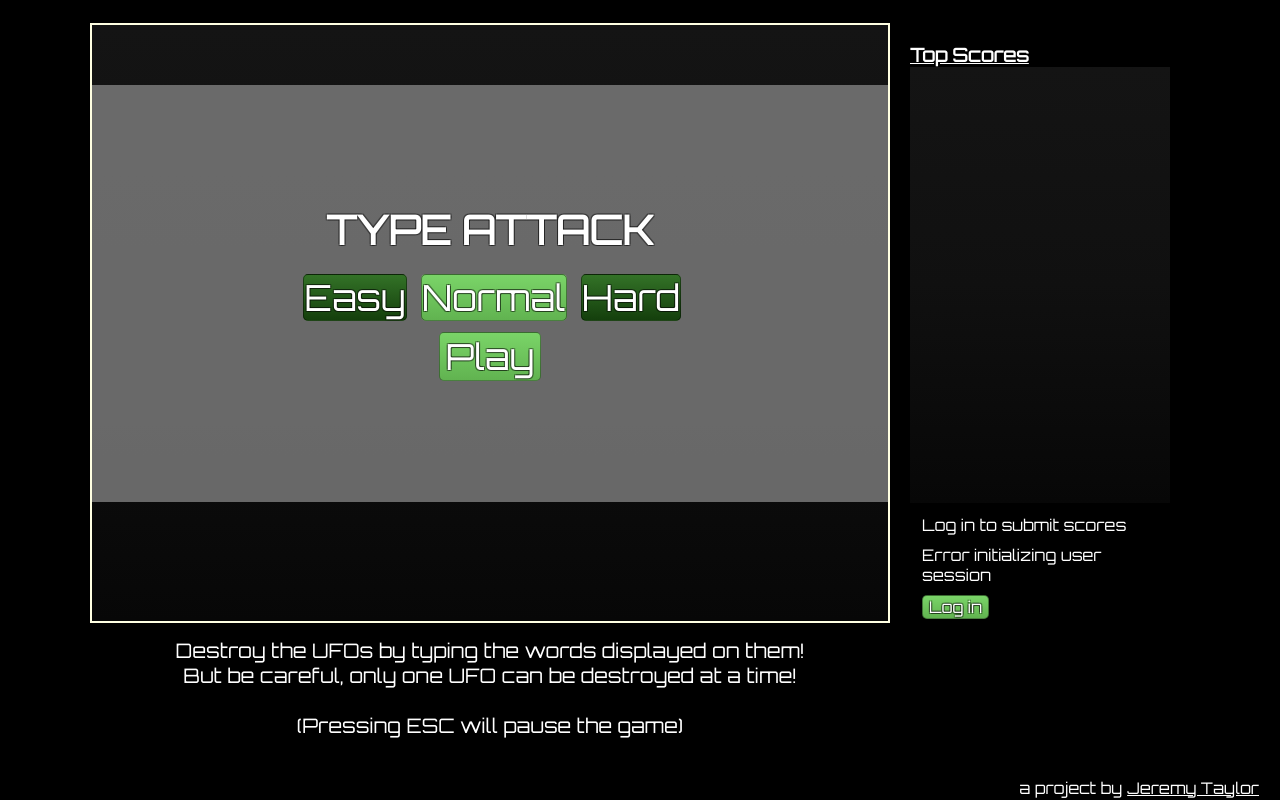
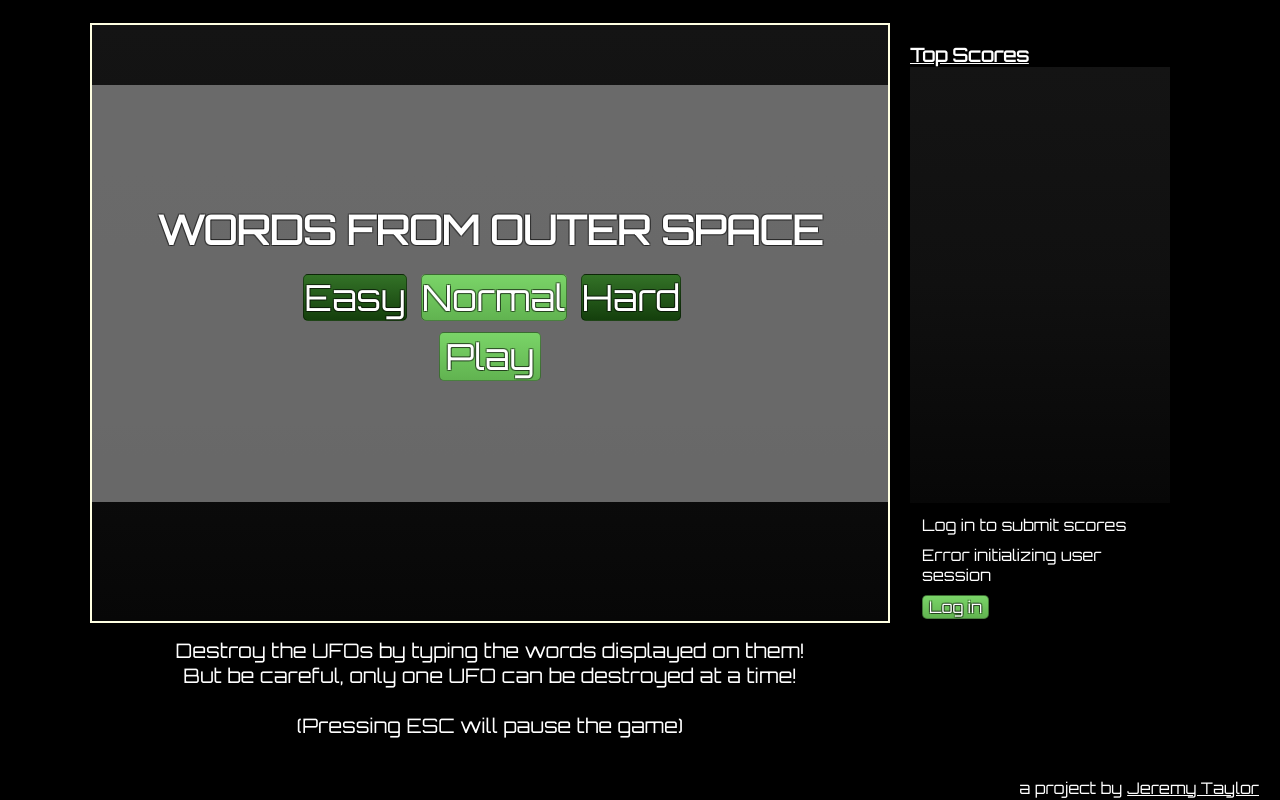
Before and after one commit to jtaylorsoftware/typing-game, a website built with webpack: page public/index.html in a window 1280 px wide. Built offline with nearby package versions, Linux system fonts and the light colour scheme; files whose address does not match are found by name.

Commit message:
Update game name

```diff
--- a/public/index.html
+++ b/public/index.html
@@ -39,7 +39,7 @@
             </section>
             <section class="gameplay">
               <section id="playMenu" class="menu">
-                <h1 class="menu__heading menu__heading--large">Type Attack</h1>
+                <h1 class="menu__heading menu__heading--large">Words from Outer Space</h1>
                 <div class="menu__options">
                   <p id="gameLoadingProgress">Loading...</p>
                   <form id="difficulty" class="row difficulty">
--- a/src/scores/scoreboard.js
+++ b/src/scores/scoreboard.js
@@ -6,7 +6,7 @@ export async function getTopScores() {
     const response = await axios.get(
       '/api/scores',
       {
-        params: { game: 'Type Attack', count: 10 },
+        params: { game: 'Words', count: 10 },
       }
     )
     hideProgress()
--- a/src/scores/uploadscore.js
+++ b/src/scores/uploadscore.js
@@ -14,7 +14,7 @@ export async function uploadScore(score, session) {
     await axios.post(
       '/api/scores',
       {
-        GameTitle: 'Type Attack',
+        GameTitle: 'Words',
         Score: score,
       },
       {
```
Also changed, not shown: README.md.
